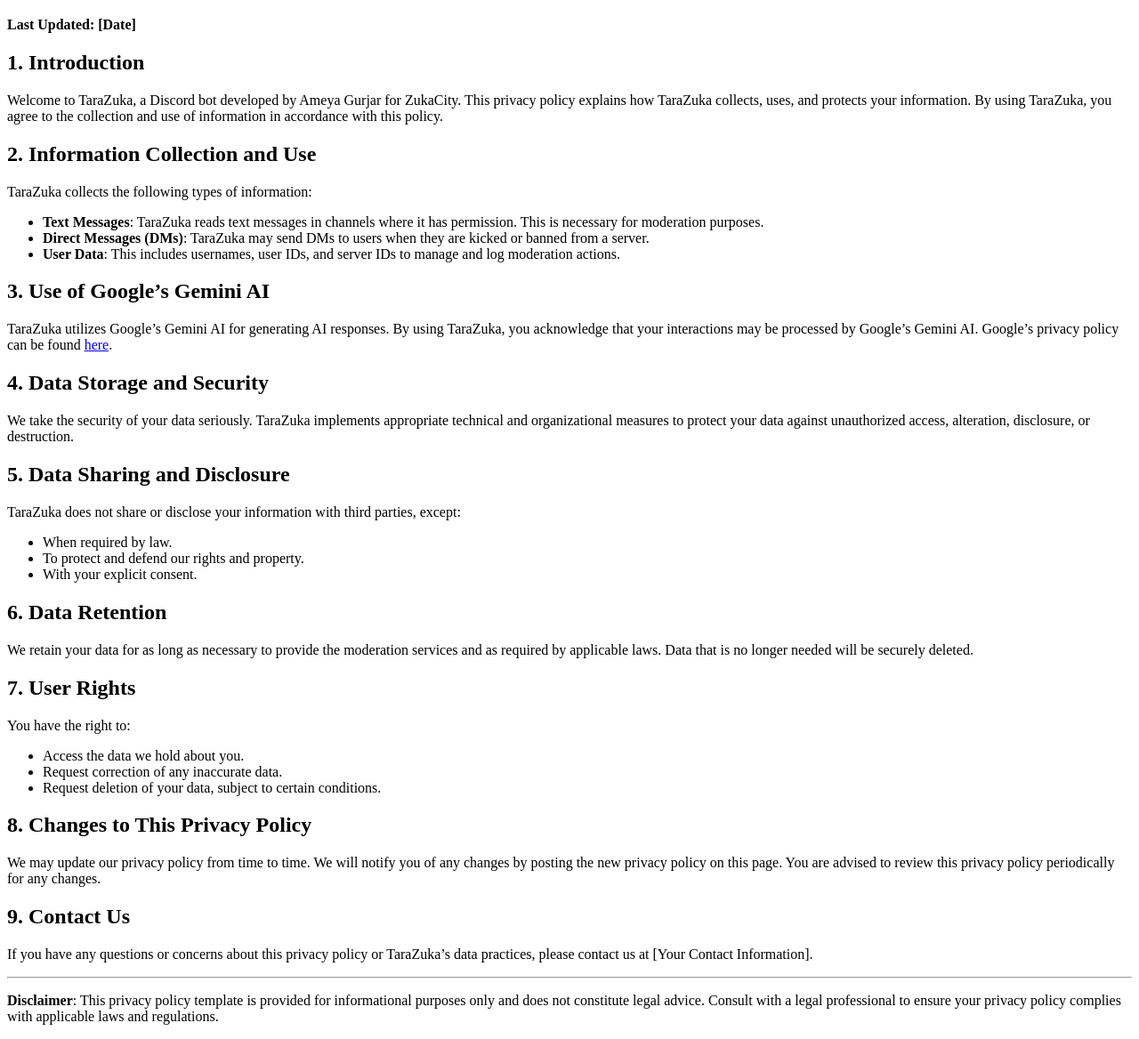
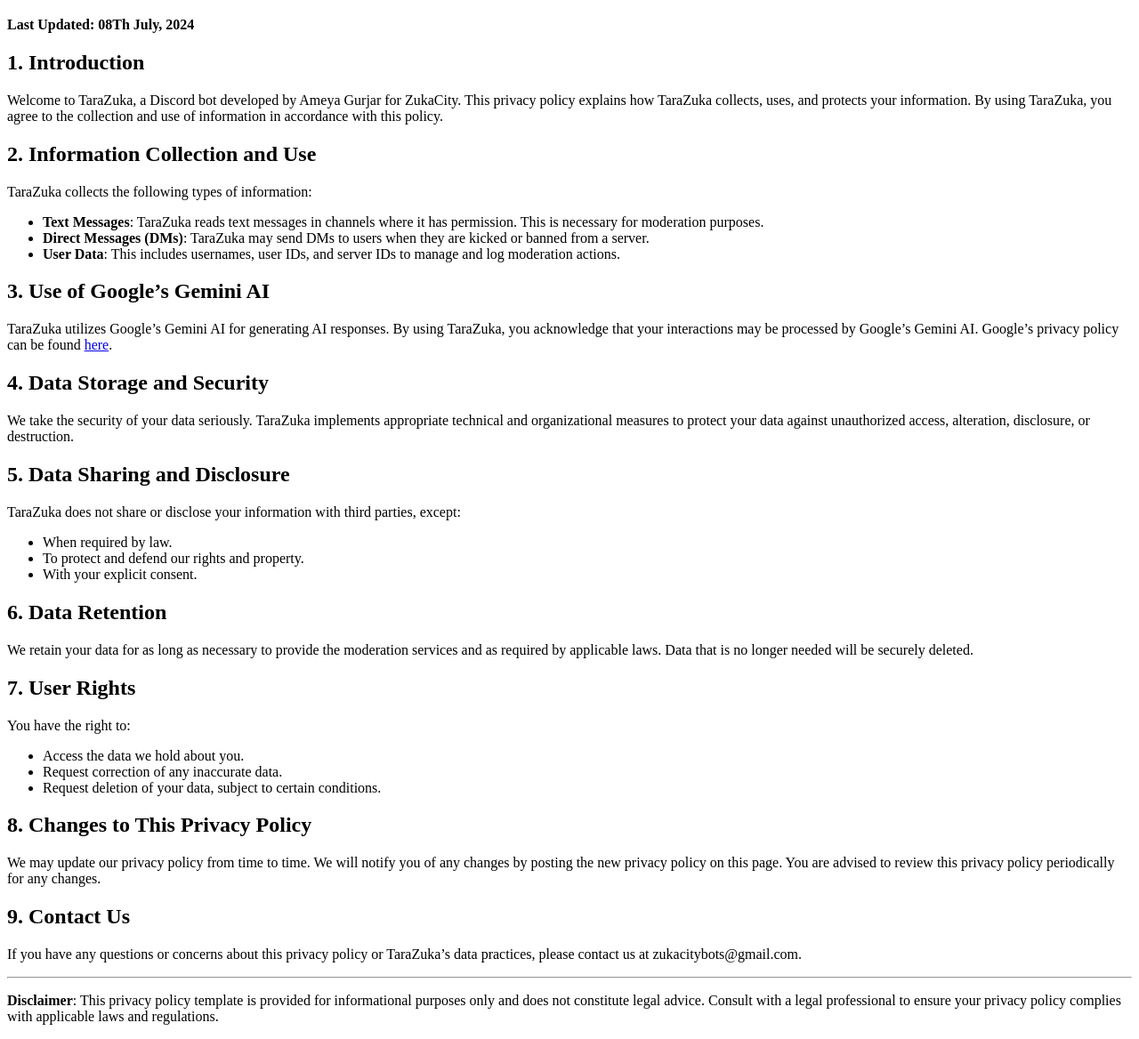
Before and after one commit to ZukaBots/ZukaBots.github.io, a plain HTML site: page TaraZuka/privacy/index.html in a window 1280 px wide. Shown: the part 61-1229 px from the top of the page at 89% size. Drawn offline with Linux system fonts and the light colour scheme.

Commit message:
Added PP

```diff
--- a/pp/index.html
+++ b/TaraZuka/privacy/index.html
@@ -8,7 +8,7 @@
 <body>
     <h1>Privacy Policy for TaraZuka Bot</h1>
 
-    <p><strong>Last Updated: [Date]</strong></p>
+    <p><strong>Last Updated: 08Th July, 2024</strong></p>
 
     <h2>1. Introduction</h2>
     <p>Welcome to TaraZuka, a Discord bot developed by Ameya Gurjar for ZukaCity. This privacy policy explains how TaraZuka collects, uses, and protects your information. By using TaraZuka, you agree to the collection and use of information in accordance with this policy.</p>
@@ -50,7 +50,7 @@
     <p>We may update our privacy policy from time to time. We will notify you of any changes by posting the new privacy policy on this page. You are advised to review this privacy policy periodically for any changes.</p>
 
     <h2>9. Contact Us</h2>
-    <p>If you have any questions or concerns about this privacy policy or TaraZuka’s data practices, please contact us at [Your Contact Information].</p>
+    <p>If you have any questions or concerns about this privacy policy or TaraZuka’s data practices, please contact us at zukacitybots@gmail.com.</p>
 
     <hr>
     <p><strong>Disclaimer</strong>: This privacy policy template is provided for informational purposes only and does not constitute legal advice. Consult with a legal professional to ensure your privacy policy complies with applicable laws and regulations.</p>
```
Also changed, not shown: 2 other files.
